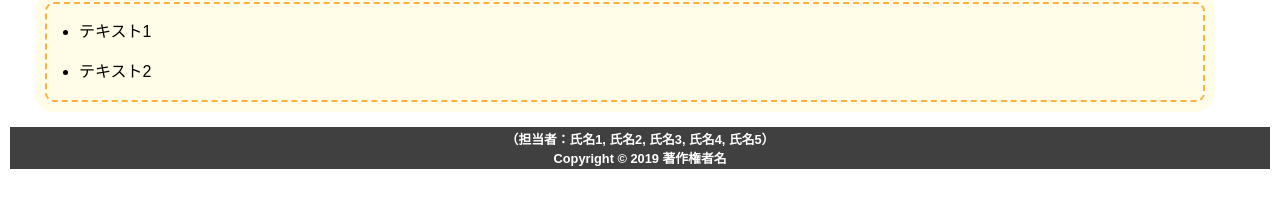
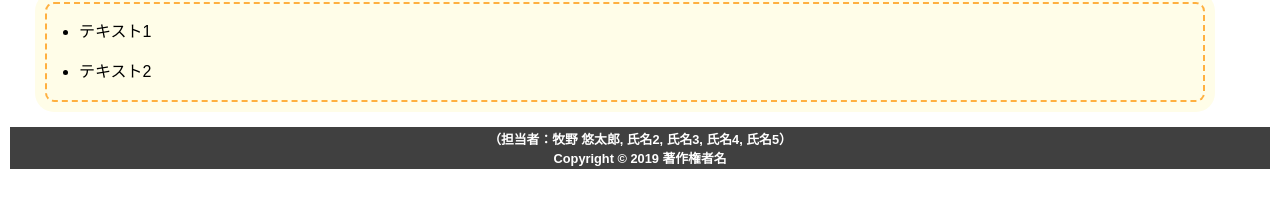
Before and after one commit to Chaos-Frog/TokyoHTML, a plain HTML site: page index.html in a window 1280 px wide. Shown: the part 2437-2644 px from the top of the page. Drawn offline with Linux system fonts and the light colour scheme.

Commit message:
担当者名記入

```diff
--- a/index.html
+++ b/index.html
@@ -129,7 +129,7 @@
 </main>
 
 <footer>
-    <p>（担当者：氏名1, 氏名2, 氏名3, 氏名4, 氏名5）</p>
+    <p>（担当者：牧野 悠太郎, 氏名2, 氏名3, 氏名4, 氏名5）</p>
     <p>Copyright &copy 2019 著作権者名</p>
 </footer>
 
```
